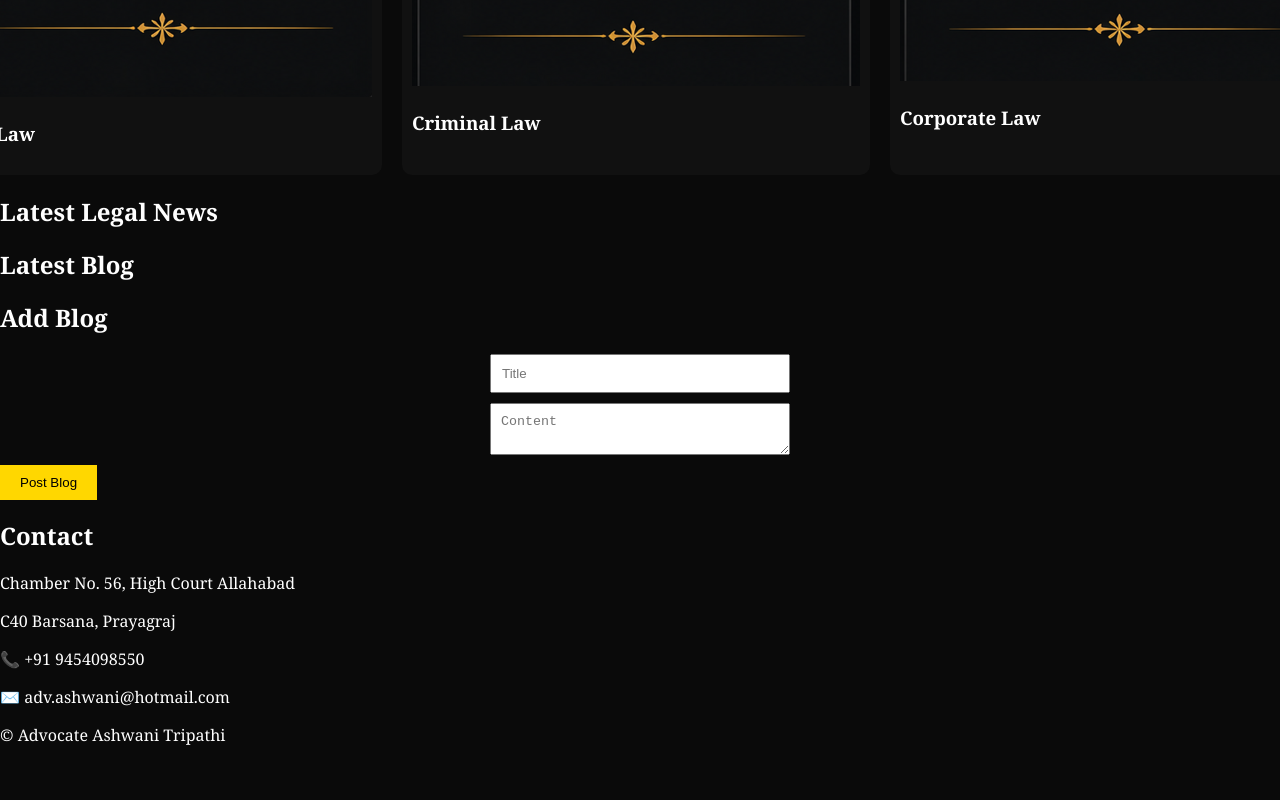
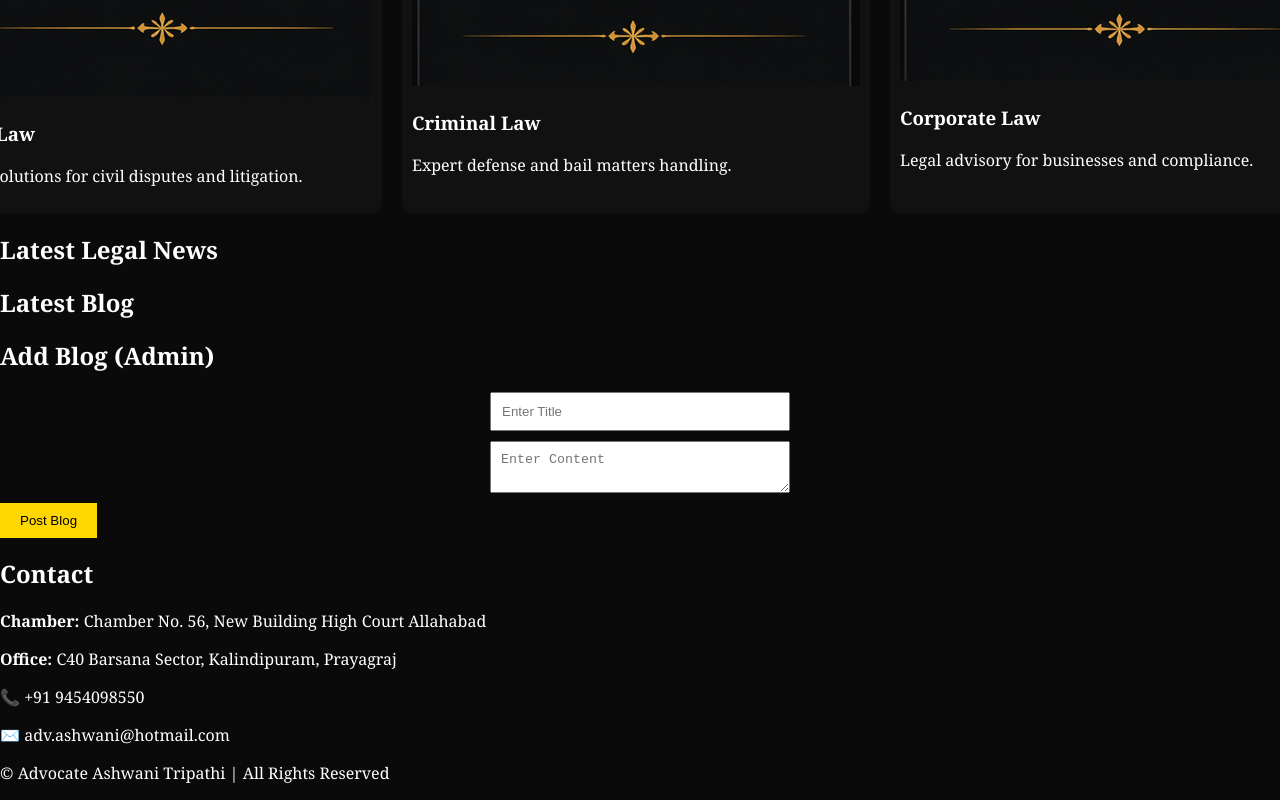
Before and after one commit to balkrishna7/lawyer-website, a plain HTML site: page frontend/index.html in a window 1280 px wide. Shown: the part 1796-2596 px from the top of the page. Before the commit the page ends 2558 px from the top, so only its background shows below. Drawn offline with Linux system fonts and the light colour scheme; no server answers.

```diff
--- a/frontend/index.html
+++ b/frontend/index.html
@@ -9,16 +9,20 @@
 
 <body>
 
+<!-- TOP BAR -->
 <div class="topbar">
   📞 +91 9454098550 | ✉️ adv.ashwani@hotmail.com
 </div>
 
+<!-- NAVBAR -->
 <nav class="navbar">
+
   <div class="logo-box">
     <img src="images/logo.png">
+
     <div>
       <h2>Ashwani Tripathi</h2>
-      <p>Advocate, High Court</p>
+      <p class="tagline">Advocate, High Court</p>
     </div>
   </div>
 
@@ -34,6 +38,7 @@
   <a href="https://wa.me/919454098550" target="_blank" class="btn">
     Get Appointment
   </a>
+
 </nav>
 
 <!-- HERO -->
@@ -41,19 +46,29 @@
   <div class="overlay"></div>
 
   <div class="hero-content">
+
     <img src="images/ashwani.jpg" class="profile">
+
     <h1>Advocates & Legal Consultants</h1>
-    <p>Practicing at Allahabad High Court</p>
+
+    <p class="hero-subtext">
+      Advocate, High Court of Judicature at Allahabad <br>
+      Specializing in Civil, Criminal & Writ Matters
+    </p>
+
   </div>
 </section>
 
 <!-- ABOUT -->
 <section id="about">
   <h2>About</h2>
+
   <p>
-  Advocate, High Court of Judicature at Allahabad <br>
-  Specializing in Civil, Criminal & Writ Matters
-</p>
+    Advocate Ashwani Tripathi (B.Tech, LL.B) provides professional
+    legal services with a strong focus on client trust, transparency,
+    and result-oriented representation in various legal matters.
+  </p>
+
 </section>
 
 <!-- SERVICES -->
@@ -61,20 +76,25 @@
   <h2>Our Services</h2>
 
   <div class="services">
+
     <div class="card">
       <img src="images/civil.png">
       <h3>Civil Law</h3>
+      <p>Legal solutions for civil disputes and litigation.</p>
     </div>
 
     <div class="card">
       <img src="images/criminal.png">
       <h3>Criminal Law</h3>
+      <p>Expert defense and bail matters handling.</p>
     </div>
 
     <div class="card">
       <img src="images/corporate.png">
       <h3>Corporate Law</h3>
+      <p>Legal advisory for businesses and compliance.</p>
     </div>
+
   </div>
 </section>
 
@@ -90,12 +110,12 @@
   <div id="blogContainer"></div>
 </section>
 
-<!-- ADD BLOG -->
+<!-- ADD BLOG (ADMIN USE ONLY) -->
 <section id="addBlog">
-  <h2>Add Blog</h2>
+  <h2>Add Blog (Admin)</h2>
 
-  <input type="text" id="blogTitle" placeholder="Title">
-  <textarea id="blogContent" placeholder="Content"></textarea>
+  <input type="text" id="blogTitle" placeholder="Enter Title">
+  <textarea id="blogContent" placeholder="Enter Content"></textarea>
 
   <button onclick="addBlog()">Post Blog</button>
 </section>
@@ -103,14 +123,18 @@
 <!-- CONTACT -->
 <section id="contact">
   <h2>Contact</h2>
-  <p>Chamber No. 56, High Court Allahabad</p>
-  <p>C40 Barsana, Prayagraj</p>
+
+  <p><b>Chamber:</b> Chamber No. 56, New Building High Court Allahabad</p>
+  <p><b>Office:</b> C40 Barsana Sector, Kalindipuram, Prayagraj</p>
+
   <p>📞 +91 9454098550</p>
   <p>✉️ adv.ashwani@hotmail.com</p>
+
 </section>
 
+<!-- FOOTER -->
 <footer>
-  <p>© Advocate Ashwani Tripathi</p>
+  <p>© Advocate Ashwani Tripathi | All Rights Reserved</p>
 </footer>
 
 <script src="script.js"></script>
```
